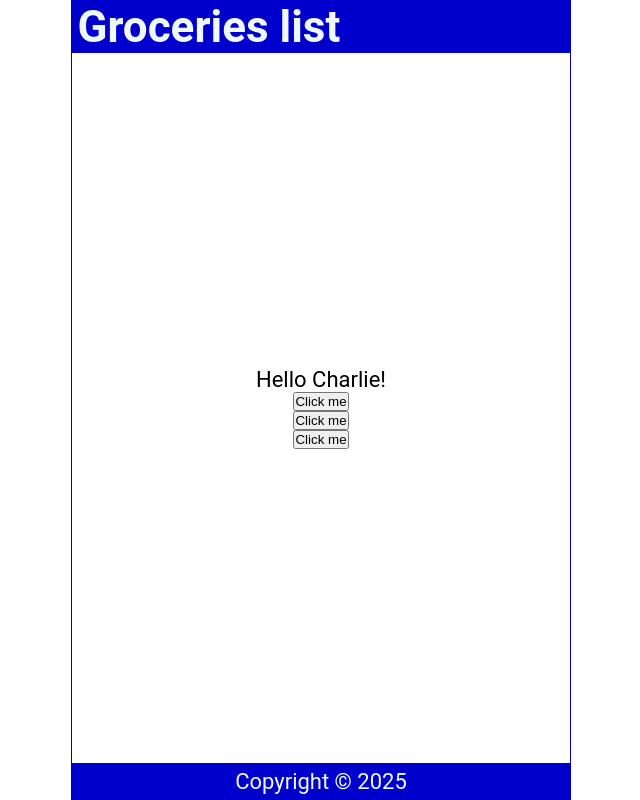
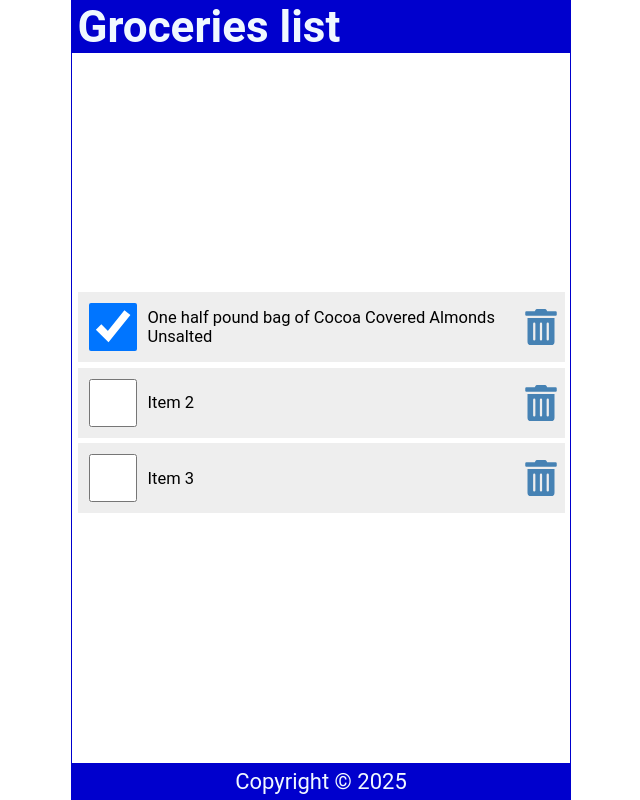
Before and after one commit to ganzorign/dave-gray-01tut, a React (Create React App) app: page / in a window 1280 px wide. Shown: the whole page, without its empty margins (319-959 px from the left). Built offline with nearby package versions, Linux system fonts and the light colour scheme.

Commit message:
Evening 12th at work

```diff
--- a/package.json
+++ b/package.json
@@ -35,5 +35,8 @@
       "last 1 firefox version",
       "last 1 safari version"
     ]
+  },
+  "devDependencies": {
+    "react-icons": "^5.5.0"
   }
 }
--- a/src/Content.js
+++ b/src/Content.js
@@ -1,33 +1,54 @@
-import React from 'react'
+import { useState } from "react";
+import { FaTrashAlt } from "react-icons/fa";
+
+
 
 const Content = () => {
-      const hanldeNameChange = () => {
-    const names = ['Alice', 'Bob', 'Charlie'];
-    const int = Math.floor(Math.random() * 3);
-    return names[int];
+
+  const [items, setItems] = useState([
+    {
+      id: 1,
+      checked: true,
+      item: "One half pound bag of Cocoa Covered Almonds Unsalted"
+    },
+    {
+      id: 2,
+      checked: false,
+      item: "Item 2"
+    },
+    {
+      id: 3,
+      checked: false,
+      item: "Item 3"
+    }
+  ]);
+
+  const handleCheck = (id) => {
+    const listItems = items.map((item) => item.id === id ? { ...item, checked: !item.checked}: item);
+    setItems(listItems);
   }
-  const handleClick = () => {
-    console.log(`Clicked`);
 
-  }
-  const handleClick2 = (name) => {
-     console.log(`${name} was Clicked` );
-  }
-    const handleClick3 = (e) => {
-        console.log(e.target)               // logs the <button>
-        console.log(e.target.textContent)   // logs the button text
-    }
 
 
 
   return (
     <main>
-        <p onDoubleClick={handleClick}>
-             Hello {hanldeNameChange()}!
-        </p>
-        <button onClick={handleClick}>Click me</button>
-        <button onClick={() => handleClick2('Dave')}>Click me</button>
-        <button onClick={(e) => handleClick3(e)}>Click me</button>
+       <ul>
+        {items.map((item) => (
+          <li className="item" key={item.id}>
+            <input
+              type="checkbox"
+              onChange={() => handleCheck(item.id)}
+              checked={item.checked}
+            />
+            <label>{item.item}  </label>
+            <FaTrashAlt
+            role="button"
+            tabIndex="0"
+            />
+          </li>
+        ))}
+               </ul>
     </main>
   )
 }
--- a/src/index.css
+++ b/src/index.css
@@ -54,3 +54,69 @@
   display: grid;
   place-content: center;
 }
+
+ul {
+  width: 100%;
+  list-style: none;
+  padding: 0 0.25rem 0.25rem;
+}
+
+ul li::before {
+  content: "\200B";
+}
+
+.item {
+  display: flex;
+  justify-content: flex-start;
+  align-items: center;
+  padding: 0.5rem 0 0.5rem 0.5rem;
+  margin: 0.25rem 0;
+  background-color: #eee;
+}
+
+.item:first-child {
+  margin: 0;
+}
+
+.item input[type="checkbox"] {
+  text-align: center;
+  width: 2.5rem;
+  width: 48px;
+  min-width: 48px;
+  height: 2.5rem;
+  height: 48px;
+  min-height: 48px;
+  cursor: pointer;
+  margin-right: 0.5rem;
+}
+
+.item input[type="checkbox"]:focus + label {
+  text-decoration: underline ;
+}
+
+.item > label {
+  font-size: 0.75rem;
+  flex-grow: 1;
+   text-decoration: none;
+}
+
+
+/* show underline on hover */
+.item > label:hover{
+  text-decoration: underline;
+}
+
+.item svg {
+  width: 48px;
+  min-width: 48px;
+  height: 36px;
+  font-size: 1rem;
+  color: steelblue;
+  cursor: pointer;
+}
+
+.item svg:focus,
+.item svg:hover {
+  color: red;
+  outline: none;
+}
```
Also changed, not shown: 1 other file (tests, documents, lock files or other folders).
